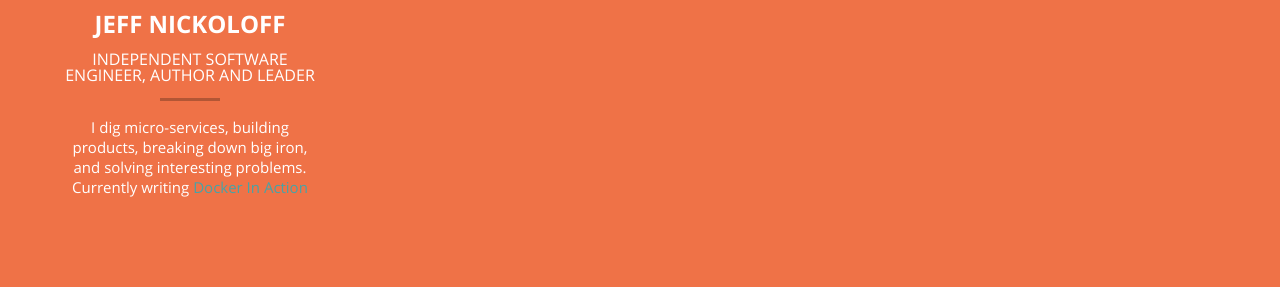
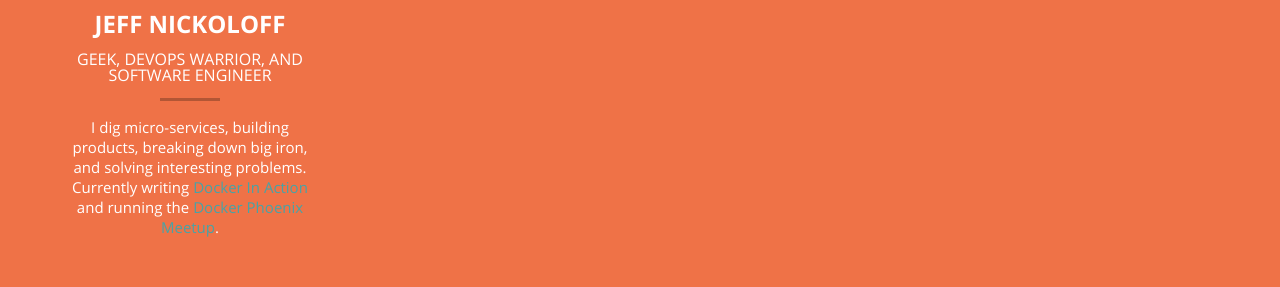
Before and after one commit to sukrit007/iteratephx.github.io, a plain HTML site: page index.html in a window 1280 px wide. Shown: the part 2253-2540 px from the top of the page. Drawn offline with Linux system fonts and the light colour scheme; some packages are replaced by stand-ins of ours; no server answers.

Commit message:
Tweak Jeff's bio.

```diff
--- a/index.html
+++ b/index.html
@@ -216,9 +216,9 @@
                 <div class="photo-wrap hover_colour"> <img src="https://pbs.twimg.com/profile_images/62405095/IMG_2839_400x400.JPG" alt="Jeff Nickoloff's profile photo"> </div>
                 <div class="text-wrap white">
                   <h3>Jeff Nickoloff</h3>
-                  <h5>Independent software engineer, author and leader</h5>
+                  <h5>geek, devops warrior, and software engineer</h5>
                   <hr class="divider-short center">
-                  <p class="description">I dig micro-services, building products, breaking down big iron, and solving interesting problems.  Currently writing <a href="http://www.manning.com/nickoloff/">Docker In Action</a></p>
+                  <p class="description">I dig micro-services, building products, breaking down big iron, and solving interesting problems.  Currently writing <a href="http://www.manning.com/nickoloff/">Docker In Action</a> and running the <a href="http://www.meetup.com/Docker-Phoenix/">Docker Phoenix Meetup</a>.</p>
                 </div>
                 <div class="social"> <a href="https://twitter.com/allingeek" target="_blank" title="Twitter" class="icon-wrap small twitter"> <i class="iconf-twitter"></i> </a> <a href="https://medium.com/@allingeek" target="_blank" title="Blog" class="icon-wrap small rss"> <i class="iconf-rss"></i></a> </div>
               </div>
```
